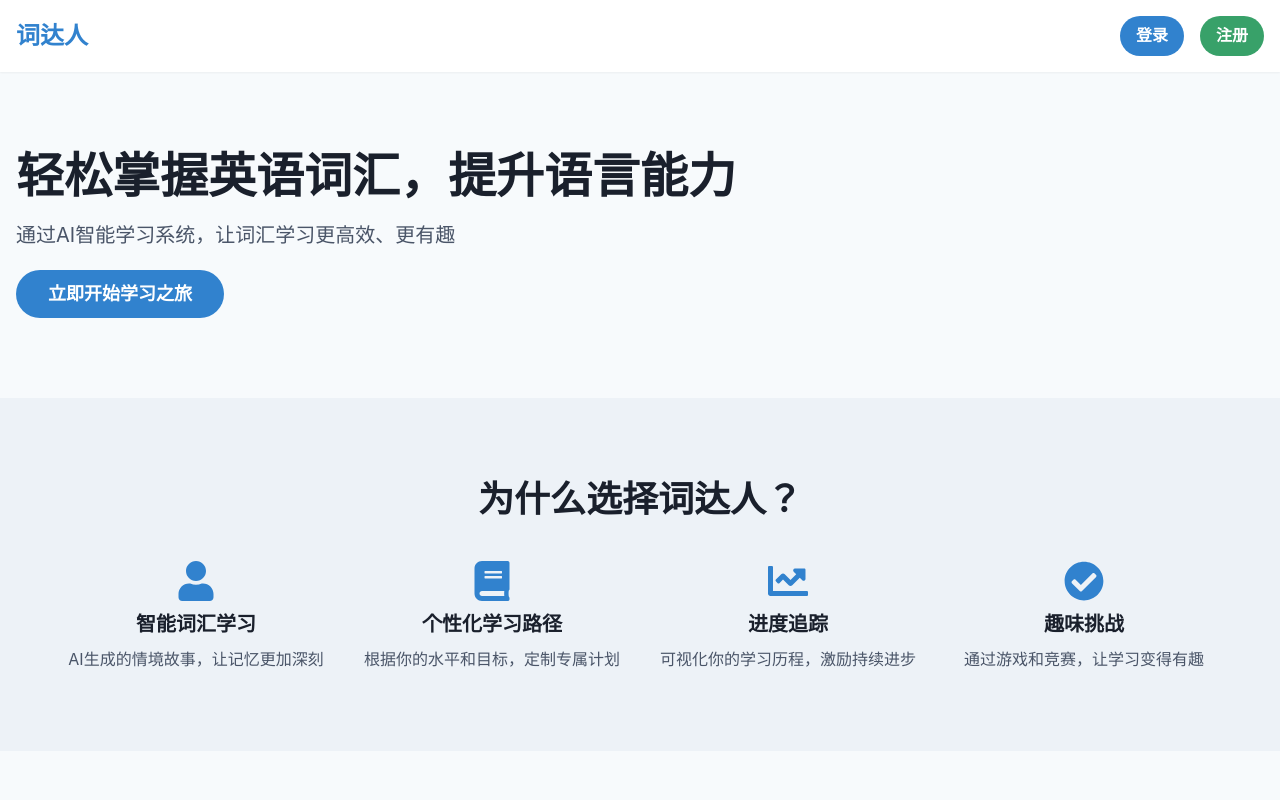
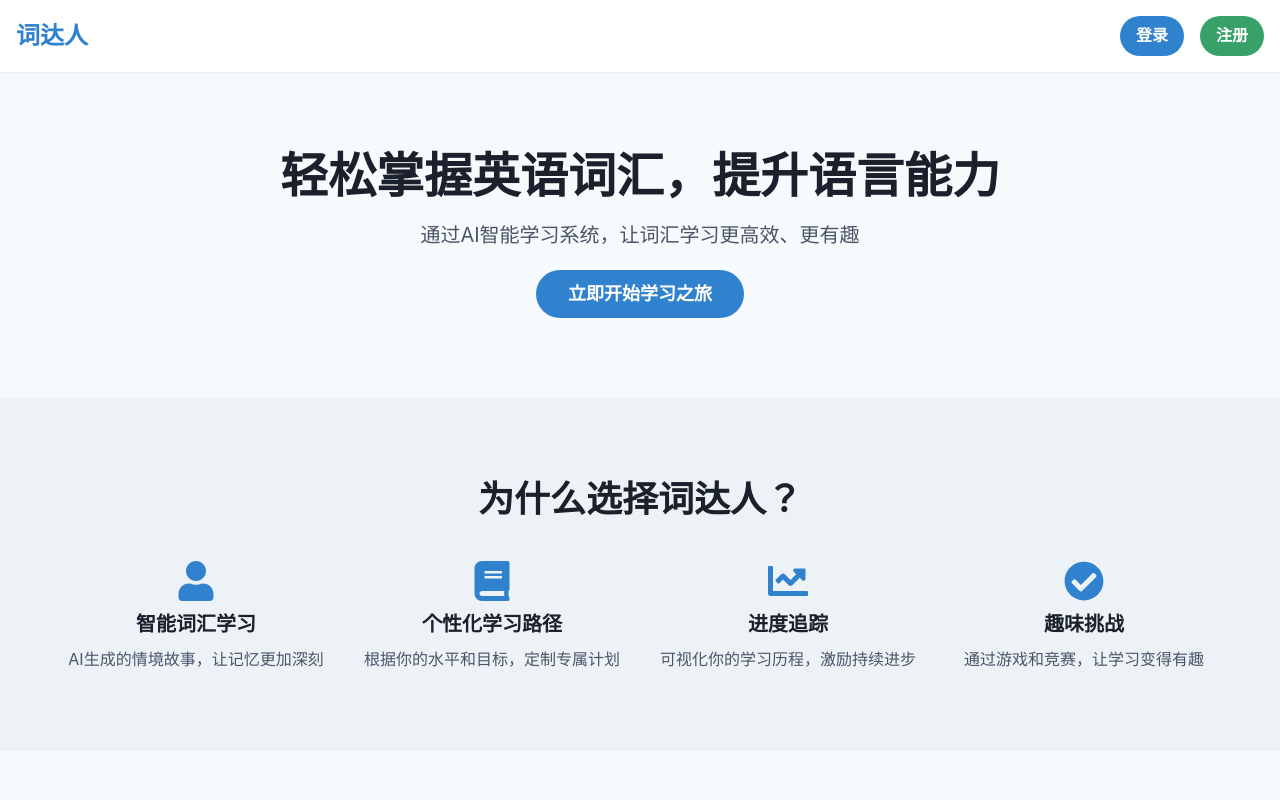
Before and after one commit to mfelixfeng/vocab-master, a React (Vite) app: page / in a window 1280 px wide. Shown: the top 800 px of the page. Built offline with nearby package versions, Linux system fonts and the light colour scheme.

Commit message:
reafctor: home page

```diff
--- a/src/pages/HomePage.tsx
+++ b/src/pages/HomePage.tsx
@@ -94,7 +94,7 @@ const HomePage = () => {
           spacing={10}
           align="center"
         >
-          <VStack spacing={5} align="flex-start" flex={1}>
+          <VStack spacing={5} align="center" flex={1}>
             <Heading as="h2" size="2xl">
               轻松掌握英语词汇，提升语言能力
             </Heading>
```
